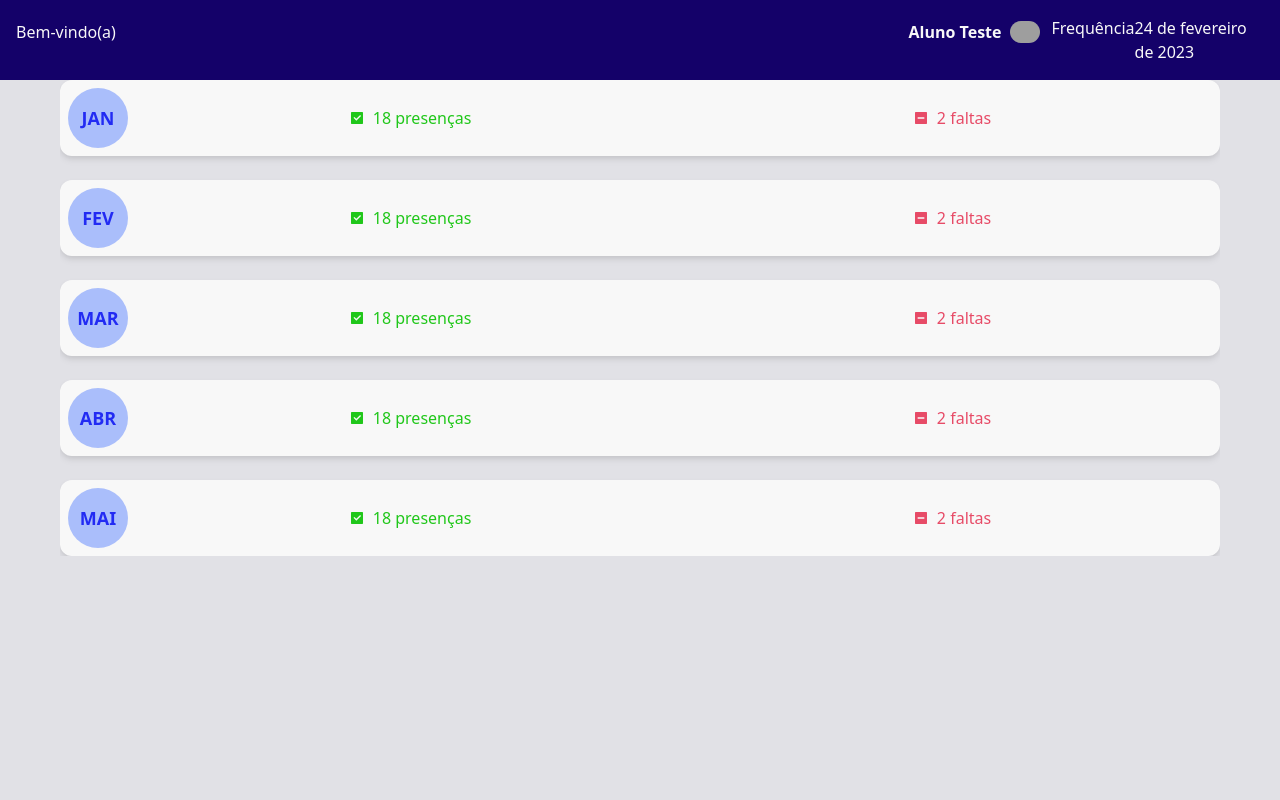
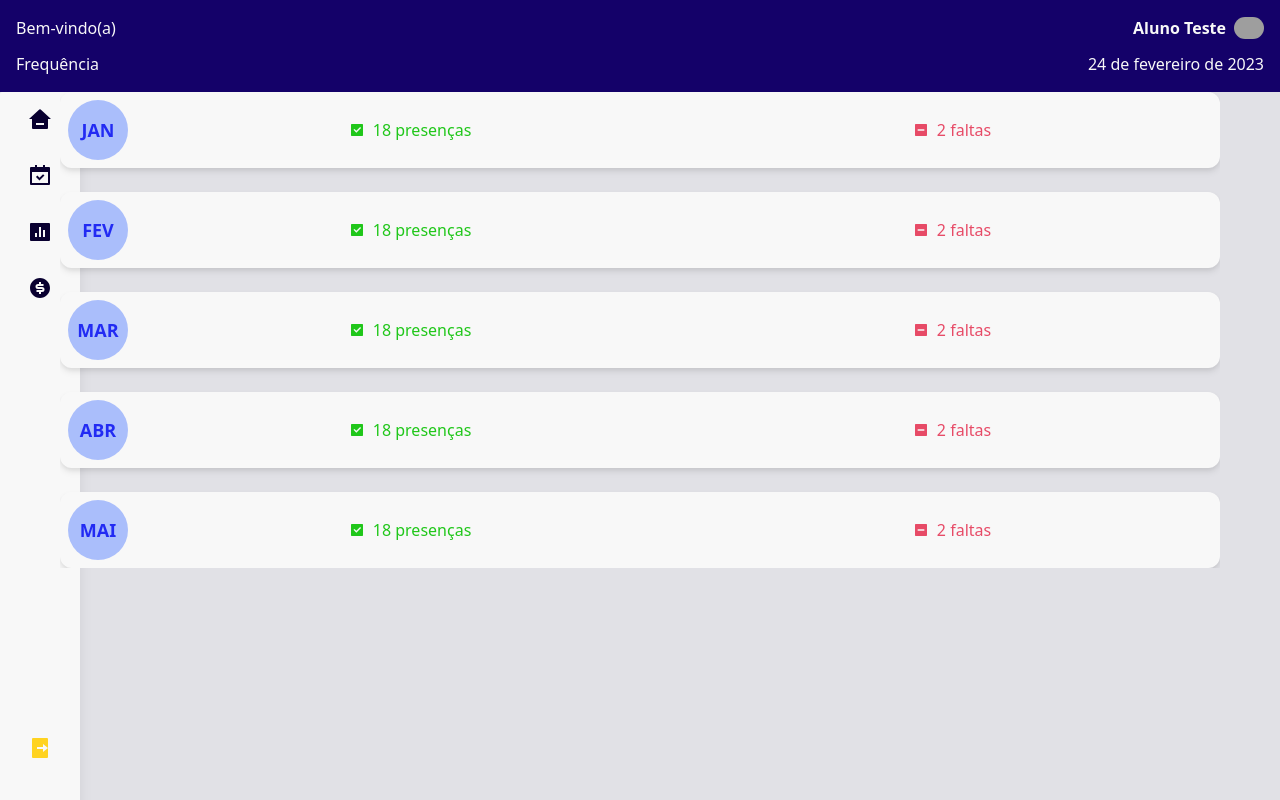
Before and after one commit to Augusto9237/educ-platform, a Next.js app: page /frequency in a window 1280 px wide. Built offline with nearby package versions, Linux system fonts and the light colour scheme; grey boxes are pictures that could not be loaded.

Commit message:
sidebar ok

```diff
--- a/src/components/Header.tsx
+++ b/src/components/Header.tsx
@@ -18,7 +18,7 @@ export function Header({ titleRoutes }: HeaderProps) {
 
     return (
         <header className="flex flex-col w-full max-h-[114px] max-md:rounded-b-2xl text-textColor-100 p-4 bg-backgroundColor-900">
-            <div className="flex max-sm:flex-col gap-3">
+            <div className="flex flex-col gap-3">
                 <div className="flex  flex-row w-full max-h-8 justify-between items-center gap-4 overflow-hidden">
                     <span className="flex flex-1">Bem-vindo(a)</span>
                     <Link href='/profile' className="flex flex-row flex-1 justify-end items-center overflow-hidden gap-2">
--- a/src/components/Sidebar.tsx
+++ b/src/components/Sidebar.tsx
@@ -1,33 +1,39 @@
 import Link from "next/link"
-import { ReactNode } from "react"
-import { RiBarChartBoxFill, RiCalendarCheckFill, RiHome3Fill, RiMoneyDollarCircleFill } from "react-icons/ri"
+import { RiBarChartBoxFill, RiCalendarCheckFill, RiHome3Fill, RiLogoutBoxRFill, RiMoneyDollarCircleFill } from "react-icons/ri"
 
 export function Sidebar() {
     return (
         <section className="group max-lg:hidden flex  fixed left-0 w-20 rounded-sm h-screen bg-backgroundColor-100 shadow-lg hover:w-52 delay-80 duration-500">
-            <div className="flex flex-col py-4 flex-1 gap-8 hover:pl-7">
-             <Link href='/home' className="flex flex-col items-center text-textSecondaryColor-600 hover:text-backgroundColor-500 group-hover:items-start">
+            <div className="flex flex-col py-4 flex-1 gap-8">
+                <Link href='/home' className="flex flex-col  text-textSecondaryColor-600 hover:text-backgroundColor-500 group-hover:items-start pl-7">
                     <button className="flex flex-row text-2xl items-center gap-2">
-                        <RiHome3Fill /> <span className="hidden text-xl group-hover:flex delay-200 duration-600">Home</span>
+                        <RiHome3Fill /> <span className="hidden leading-none text-xl group-hover:flex delay-200 duration-600">Home</span>
                     </button>
                 </Link>
 
 
-                <Link href='/frequency' className="flex flex-col items-center text-textSecondaryColor-600 hover:text-backgroundColor-500 group-hover:items-start">
+                <Link href='/frequency' className="flex flex-col text-textSecondaryColor-600 hover:text-backgroundColor-500 group-hover:items-start pl-7">
                     <button className="flex text-2xl items-center gap-2">
-                        <RiCalendarCheckFill /><span className="hidden text-xl group-hover:flex delay-150 duration-600">Frequência</span>
+                        <RiCalendarCheckFill /><span className="hidden  leading-none text-xl group-hover:flex delay-150 duration-600">Frequência</span>
                     </button>
                 </Link>
 
-                <Link href='/assessments' className="flex flex-col items-center text-textSecondaryColor-600 hover:text-backgroundColor-500 group-hover:items-start">
+                <Link href='/assessments' className="flex flex-col text-textSecondaryColor-600 hover:text-backgroundColor-500 group-hover:items-start pl-7">
                     <button className="flex text-2xl items-center gap-2">
-                        <RiBarChartBoxFill /><span className="hidden text-xl group-hover:flex delay-150 duration-600">Avaliações</span>
+                        <RiBarChartBoxFill /><span className="hidden  leading-none text-xl group-hover:flex delay-150 duration-600">Avaliações</span>
                     </button>
                 </Link>
 
-                <Link href='/payments' className="flex flex-col items-center  text-textSecondaryColor-600 hover:text-backgroundColor-500 group-hover:items-start">
+                <Link href='/payments' className="flex flex-col  text-textSecondaryColor-600 hover:text-backgroundColor-500 group-hover:items-start pl-7">
                     <button className="flex  text-2xl items-center gap-2">
-                        <RiMoneyDollarCircleFill /><span className="hidden text-xl group-hover:flex delay-150 duration-600">Pagamentos</span>
+                        <RiMoneyDollarCircleFill /><span className="hidden  leading-none text-xl group-hover:flex delay-150 duration-600">Pagamentos</span>
+                    </button>
+                </Link>
+            </div>
+            <div className="fixed bottom-10 pl-7">
+                <Link href='/' className="flex flex-col items-center  text-buttonColor-500 hover:text-buttonColor-600 group-hover:items-start">
+                    <button className="flex  text-2xl items-center gap-2">
+                    <RiLogoutBoxRFill/><span className="hidden  leading-none text-xl group-hover:flex delay-150 duration-600">Sair</span>
                     </button>
                 </Link>
             </div>
--- a/src/pages/assessments.tsx
+++ b/src/pages/assessments.tsx
@@ -2,11 +2,13 @@ import { BottomBar } from "../components/BottomBar";
 import { CardGrades } from "../components/CardGrades";
 import { Container } from "../components/Container";
 import { Header } from "../components/Header";
+import { Sidebar } from "../components/Sidebar";
 
 export default function Assesments() {
     return(
         <>
         <Header titleRoutes='Avaliações' />
+        <Sidebar/>
         <Container>
             <section className="flex flex-col flex-1 gap-10 justify-start max-sm:pb-14">
                 <CardGrades/>
--- a/src/pages/frequency.tsx
+++ b/src/pages/frequency.tsx
@@ -6,12 +6,14 @@ import { Calendar } from '../components/Calendar';
 import { CardMonth } from '../components/CardMonth';
 import { Container } from "../components/Container";
 import { Header } from "../components/Header";
+import { Sidebar } from '../components/Sidebar';
 
 export default function Frequency() {
     const [month, setMonth] = useState(0)
     return (
         <>
             <Header titleRoutes='Frequência' />
+            <Sidebar/>
             <Container>
                 <section className="flex flex-col flex-1 gap-6 justify-start max-sm:pb-14 ">
                     <Dialog.Root>
--- a/src/pages/payments.tsx
+++ b/src/pages/payments.tsx
@@ -3,12 +3,14 @@ import { RiCheckboxFill, RiCheckboxIndeterminateFill } from "react-icons/ri";
 import { BottomBar } from "../components/BottomBar";
 import { Container } from "../components/Container";
 import { Header } from "../components/Header";
+import { Sidebar } from "../components/Sidebar";
 
 export default function Frequency() {
 
     return (
         <>
             <Header titleRoutes='Pagamentos' />
+            <Sidebar/>
             <Container>
                 <section className="flex flex-col gap-2 flex-1 p-3 justify-start rounded-xl text-textSecondaryColor-600 bg-backgroundColor-100">
                     <h1 className="mx-auto text-lg font-semibold">Mensalidades</h1>
```
